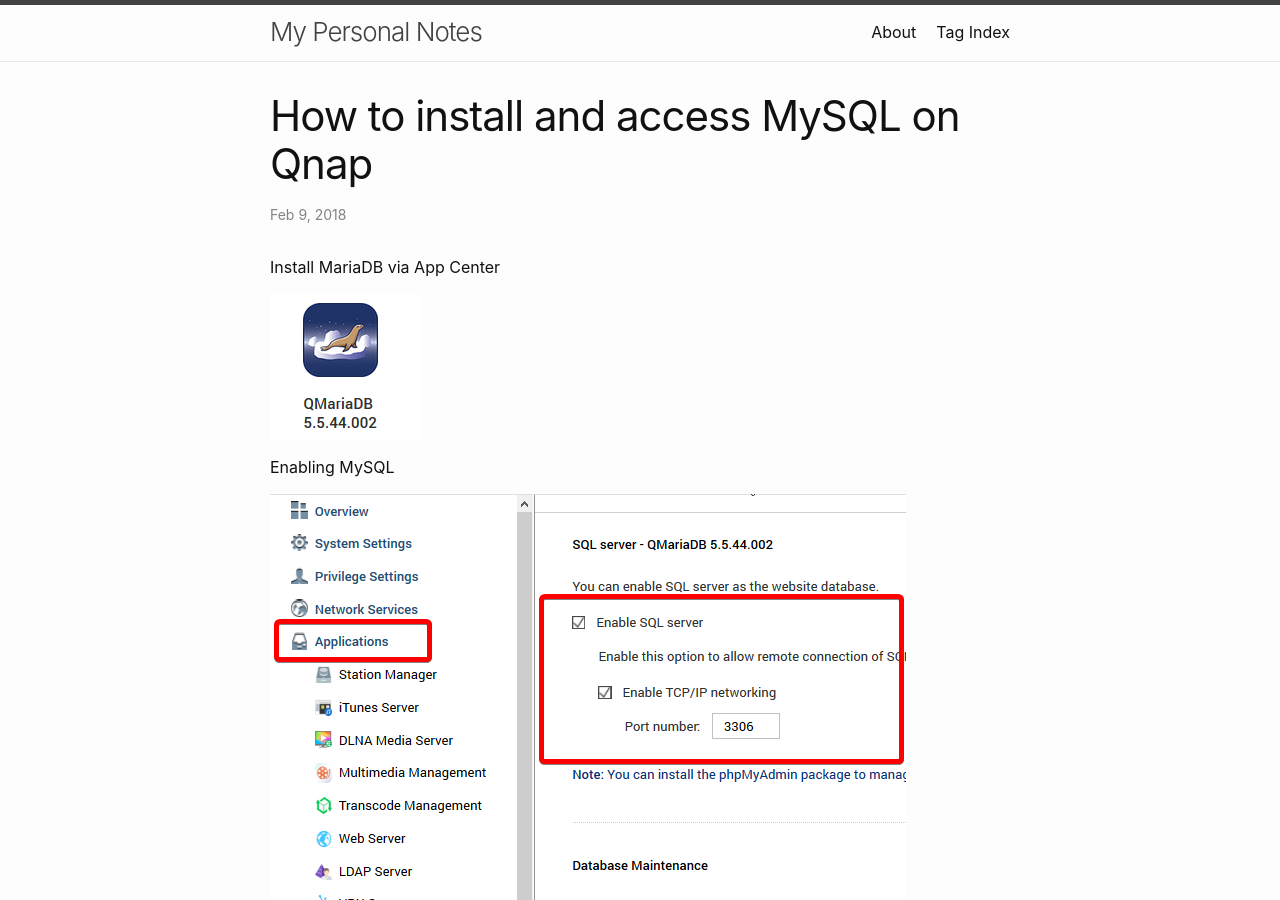
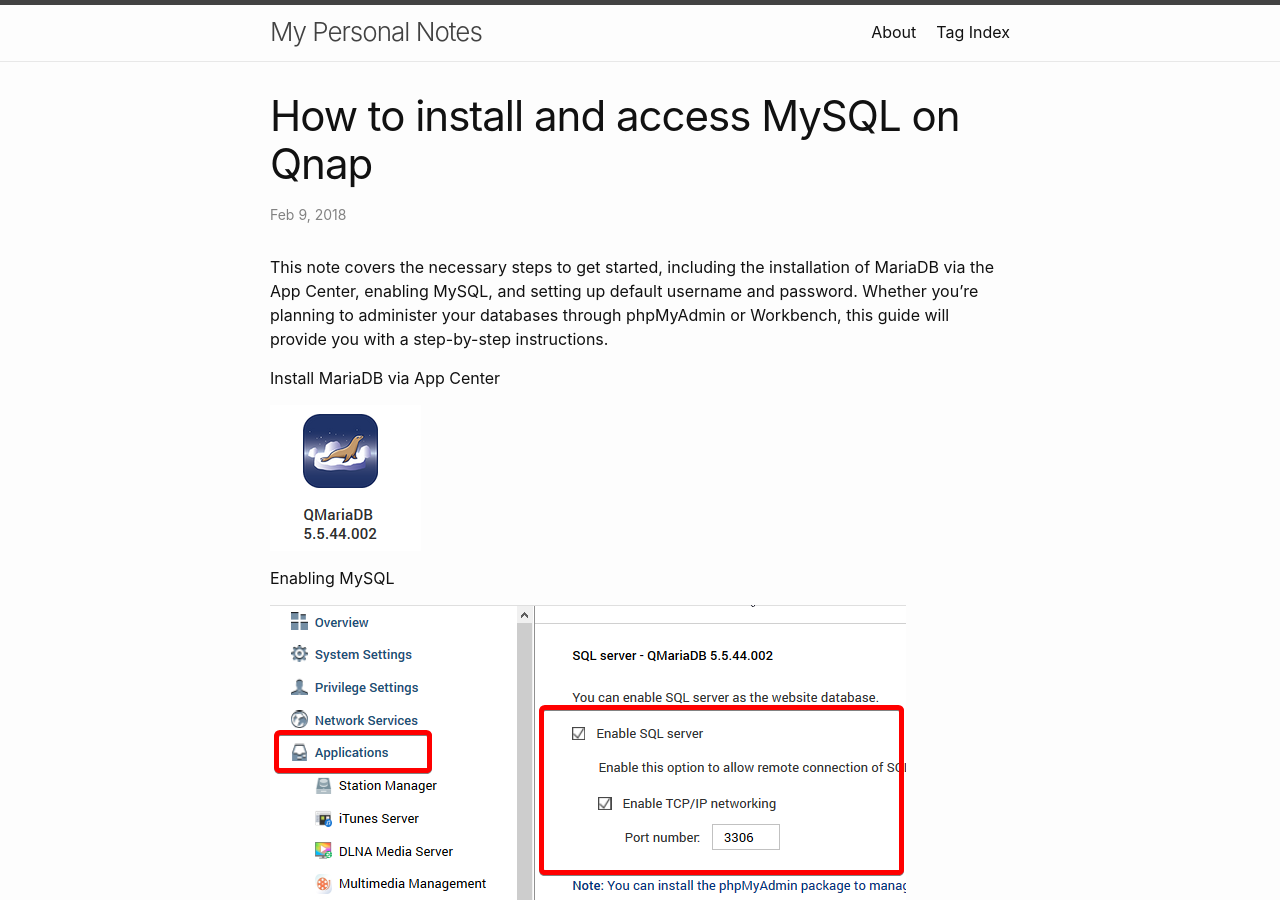
Before and after one commit to danielschwensen/danielschwensen.github.io, a Jekyll site: the page built from _posts/2018-02-09-mysqlonqnap.md, in a window 1280 px wide and 900 px high. Built offline with Jekyll 4.4.1, drawn with Linux system fonts in a browser that asks for light colours.

Commit message:
added instroduction

```diff
--- a/_posts/2018-02-09-mysqlonqnap.md
+++ b/_posts/2018-02-09-mysqlonqnap.md
@@ -5,6 +5,8 @@
 categories: blog development database
 tags: MySQL MariaDB Qnap install
 ---
+This note covers the necessary steps to get started, including the installation of MariaDB via the App Center, enabling MySQL, and setting up default username and password. Whether you're planning to administer your databases through phpMyAdmin or Workbench, this guide will provide you with a step-by-step instructions.
+
 Install MariaDB via App Center
 
 ![MariaDB]({{ "/assets/2018-02-09-MariaDB.png" | absolute_url }})
```
